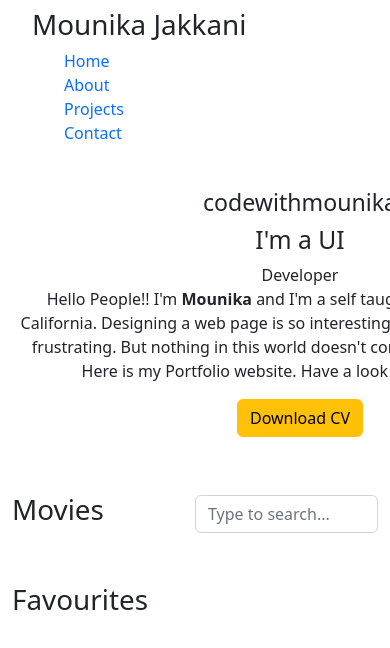
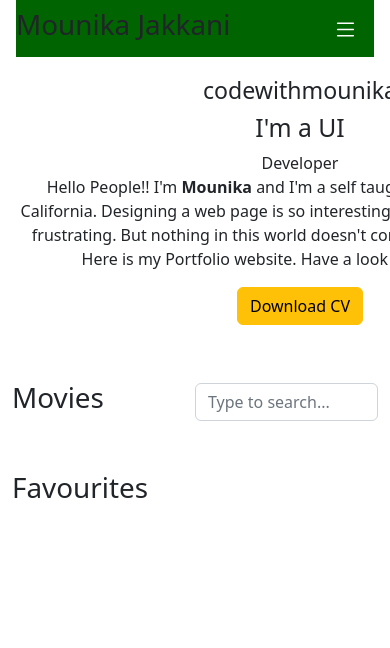
Before and after one commit to mounagopal89/portfolio-project, a React (Create React App) app: page / in a window 390 px wide. Shown: the top 648 px of the page. Built offline with nearby package versions, Linux system fonts and the light colour scheme; no server answers; the HTML template or start-up script is replaced by a standard one.

Commit message:
css added

```diff
--- a/src/Components/Navbar.css
+++ b/src/Components/Navbar.css
@@ -1,4 +1,7 @@
 @media (min-width: 1000px) {
+  .bi-list {
+    visibility: hidden;
+  }
   nav {
     width: 100%;
     background-color: darkgreen;
@@ -48,7 +51,7 @@
 }
 /* ---------Media Queries---------- */
 
-@media (min-width: 500px) and (max-width: 1000px) {
+@media (max-width: 1000px) {
   nav {
     margin-left: 2rem;
     margin-right: 2rem;
@@ -65,26 +68,50 @@
   body {
     overflow-x: hidden;
   }
+  /* .bi-list {
+    visibility: hidden;
+  } */
 }
 
 @media (max-width: 500px) {
+  .nav-links {
+    display: none;
+  }
+  .bi-list {
+    margin-right: 1rem;
+    cursor: pointer;
+  }
+  .bi-list:hover > .nav-links {
+    display: block;
+  }
+
   nav {
-    margin-left: 2rem;
-    margin-right: 2rem;
+    margin-left: 1rem;
+    margin-right: 1rem;
+    background-color: darkgreen;
   }
-  /* .nav-links {
-    display: flex;
-    justify-content: space-between;
-    align-items: center;
-    padding: 20px;
-  } */
+  .nav-item:hover {
+    background-color: white;
+    cursor: pointer;
+    transform: scale(1.1);
+  }
+}
+
+.nav-item:hover a {
+  color: darkgreen;
+}
 body {
   overflow-x: hidden;
 }
 ul > .nav-item {
   list-style: none;
+  padding-right: 10px;
 }
 .nav-item a {
   text-decoration: none;
+  color: white;
 }
+.nav-item {
+  position: relative;
+  transition: transform 0.2s;
 }
```
Lines whose indentation alone changed are shown as unchanged.
